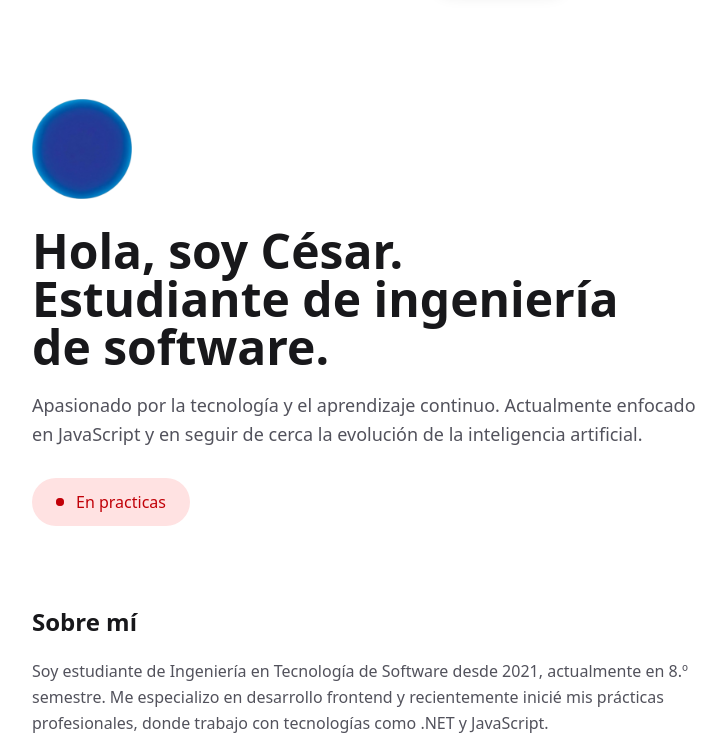
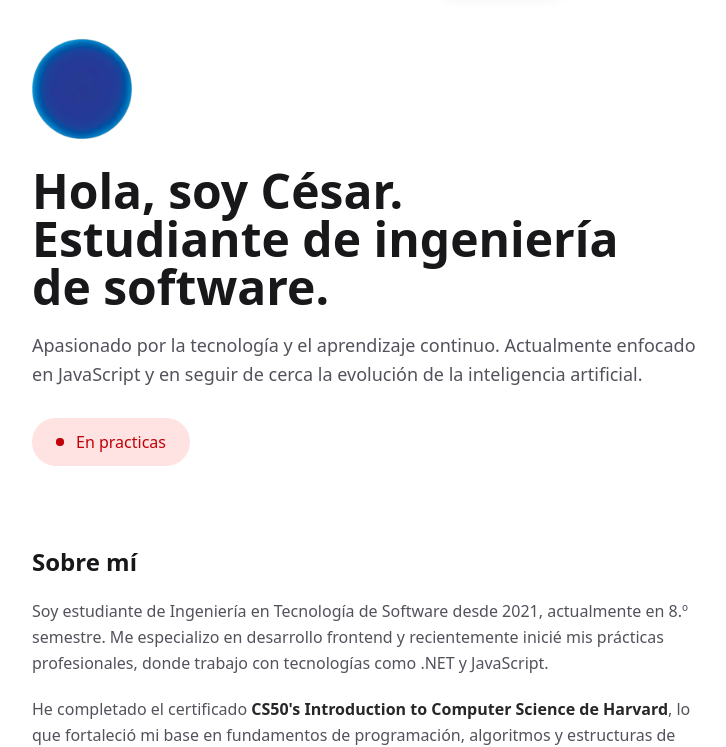
Before and after one commit to cgamcs/portfolio, an Astro site: page / in a window 1280 px wide. Shown: the part 81-828 px from the top of the page, without its empty margins (272-998 px from the left). Built offline with nearby package versions, Linux system fonts and the light colour scheme; Astro itself is replaced by a stand-in of ours.

Commit message:
cambiando el padding para agregar responsividad a la intro

```diff
--- a/src/pages/index.astro
+++ b/src/pages/index.astro
@@ -8,7 +8,7 @@ import Footer from '../components/Footer.astro';
 <Layout title='César | Developer'>
 	<Header />
 	<main class="px-8 md:px-0 flex flex-col">
-		<div class="flex flex-col gap-7 pt-30 md:pt-35 lg:pt-45">
+		<div class="flex flex-col gap-7 pt-30 2xl:pt-45">
 			<img class="w-25 h-25 fade-in-up" src="/icon.webp" srcset="/icon.webp 1x, /icon@2x.png 2x" alt="Imagen de perfil">
 
 			<div class="flex flex-col gap-5 fade-in-up delay-100">
```
